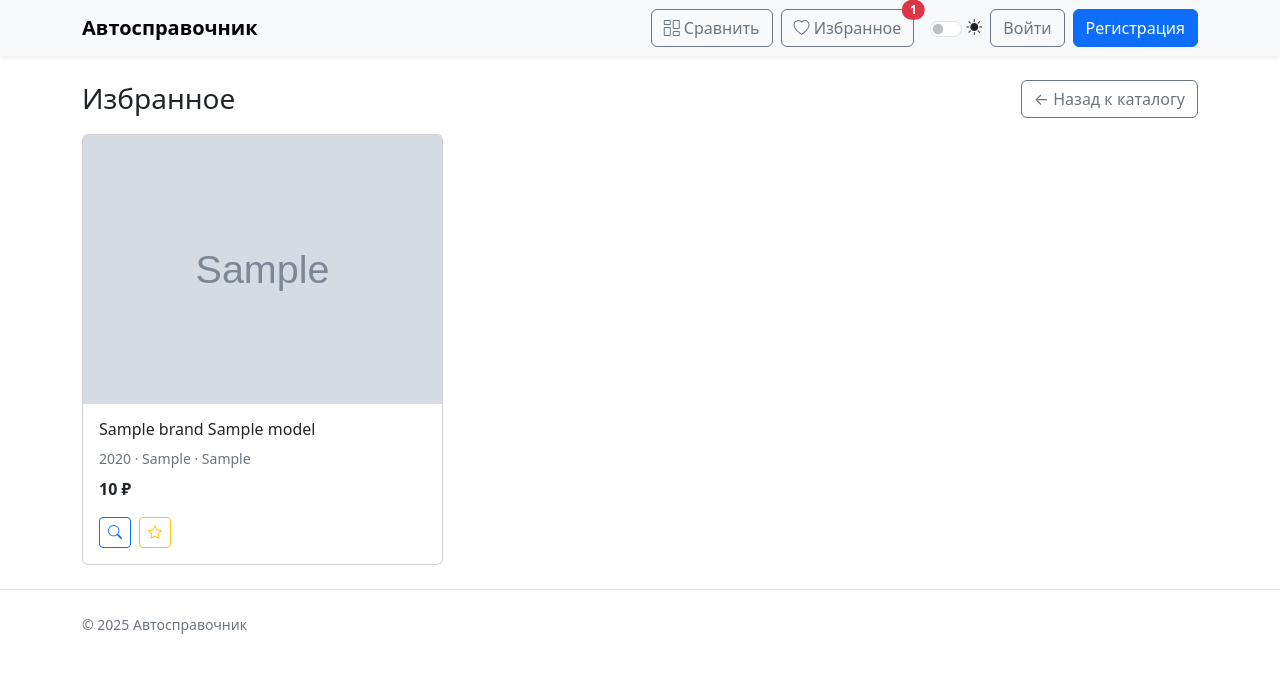
After one commit to trofim7777/Autospr, a Django app: template templates/catalog/favorites.html in a window 1280 px wide. The commit adds this page. Shown: the top 673 px of the page. Run offline with Django 4.2, Linux system fonts and the light colour scheme; the template is opened without the code that fills it: most values are stand-ins (such as "Sample title", 1, 10 or a date in 2020); grey boxes marked "Sample" are stand-in pictures.

Commit message:
Favorites + live star + theme tweaks

```diff
--- a/autoguide/settings.py
+++ b/autoguide/settings.py
@@ -44,6 +44,8 @@ TEMPLATES = [
                 'django.template.context_processors.request',
                 'django.contrib.auth.context_processors.auth',
                 'django.contrib.messages.context_processors.messages',
+                # === наше избранное (бейдж в шапке) ===
+                'catalog.context_processors.favorites_count',
             ],
         },
     },
@@ -65,8 +67,9 @@ USE_I18N = True
 USE_TZ = True
 
 STATIC_URL = 'static/'
-STATICFILES_DIRS = [BASE_DIR / 'static']  # для разработки
+STATICFILES_DIRS = [BASE_DIR / 'static']   # для разработки
 STATIC_ROOT = BASE_DIR / 'staticfiles'     # для collectstatic
+
 MEDIA_URL = 'media/'
 MEDIA_ROOT = BASE_DIR / 'media'
 
@@ -76,6 +79,5 @@ LOGIN_URL = '/accounts/login/'
 LOGIN_REDIRECT_URL = '/'
 LOGOUT_REDIRECT_URL = '/'
 
-
 # В проде (DEBUG=False) можно включить сжатую статику WhiteNoise:
 # STATICFILES_STORAGE = 'whitenoise.storage.CompressedManifestStaticFilesStorage'
--- a/templates/base.html
+++ b/templates/base.html
@@ -49,6 +49,16 @@
           {% endif %}
         </a>
       {% endwith %}
+
+      {# Кнопка "Избранное" с бейджем (берётся из контекст-процессора favorites_count) #}
+      <a class="btn btn-outline-secondary position-relative" href="{% url 'favorite_list' %}">
+        <i class="bi bi-heart"></i> Избранное
+        {% if favorites_count %}
+          <span class="position-absolute top-0 start-100 translate-middle badge rounded-pill bg-danger">
+            {{ favorites_count }}
+          </span>
+        {% endif %}
+      </a>
 
       {# Переключатель темы #}
       <div class="form-check form-switch ms-2 d-flex align-items-center">
--- a/templates/catalog/car_list.html
+++ b/templates/catalog/car_list.html
@@ -86,6 +86,12 @@
               <div class="fw-bold mb-3">{{ car.price|spaced_money }} ₽</div>
 
               <div class="mt-auto d-flex gap-2">
+                {# ⭐ Избранное: link-toggle, подсветка, иконка fill #}
+                <a class="btn btn-sm {% if car.id in favorite_ids %}btn-warning{% else %}btn-outline-warning{% endif %}"
+                   href="{% url 'toggle_favorite' car.pk %}" title="В избранное">
+                  <i class="bi bi-star{% if car.id in favorite_ids %}-fill{% endif %}"></i>
+                </a>
+
                 <a class="btn btn-sm btn-outline-primary" href="{% url 'car_detail' car.pk %}">
                   <i class="bi bi-search"></i>
                 </a>
--- /dev/null
+++ b/templates/catalog/favorites.html
@@ -0,0 +1,51 @@
+{% extends 'base.html' %}
+{% load static formatting %}
+
+{% block title %}Избранное{% endblock %}
+
+{% block content %}
+<div class="d-flex justify-content-between align-items-center mb-3">
+  <h3 class="m-0">Избранное</h3>
+  <a class="btn btn-outline-secondary" href="{% url 'car_list' %}">← Назад к каталогу</a>
+</div>
+
+{% if cars %}
+  <div class="row row-cols-1 row-cols-sm-2 row-cols-md-3 g-3">
+    {% for car in cars %}
+      <div class="col">
+        <div class="card h-100">
+          {% if car.image %}
+            <img src="{{ car.image.url }}" class="card-img-top" alt="{{ car }}">
+          {% else %}
+            <img src="{% static 'img/placeholder_car.jpg' %}" class="card-img-top" alt="Нет фото">
+          {% endif %}
+
+          <div class="card-body d-flex flex-column">
+            <h6 class="card-title">{{ car.brand }} {{ car.model.name }}</h6>
+            <div class="text-secondary small mb-2">
+              {{ car.year }} · {{ car.get_engine_type_display }} · {{ car.get_transmission_display }}
+            </div>
+            <div class="fw-bold mb-3">{{ car.price|spaced_money }} ₽</div>
+
+            <div class="mt-auto d-flex gap-2">
+              <a class="btn btn-sm btn-outline-primary" href="{% url 'car_detail' car.pk %}">
+                <i class="bi bi-search"></i>
+              </a>
+
+              {# Снять/добавить в избранное #}
+              <form method="post" action="{% url 'favorite_toggle' car.pk %}">
+                {% csrf_token %}
+                <button class="btn btn-sm {% if car.id in fav_ids %}btn-warning{% else %}btn-outline-warning{% endif %}">
+                  {% if car.id in fav_ids %}<i class="bi bi-star-fill"></i>{% else %}<i class="bi bi-star"></i>{% endif %}
+                </button>
+              </form>
+            </div>
+          </div>
+        </div>
+      </div>
+    {% endfor %}
+  </div>
+{% else %}
+  <div class="alert alert-info">Избранных автомобилей пока нет.</div>
+{% endif %}
+{% endblock %}
```
Also changed, not shown: catalog/admin.py (+6 -1 lines), catalog/context_processors.py (added, +12 -0 lines), catalog/models.py (+20 -11 lines), catalog/urls.py (+7 -0 lines), catalog/views.py (+75 -14 lines), catalog/migrations/0002_favorite.py (added).
